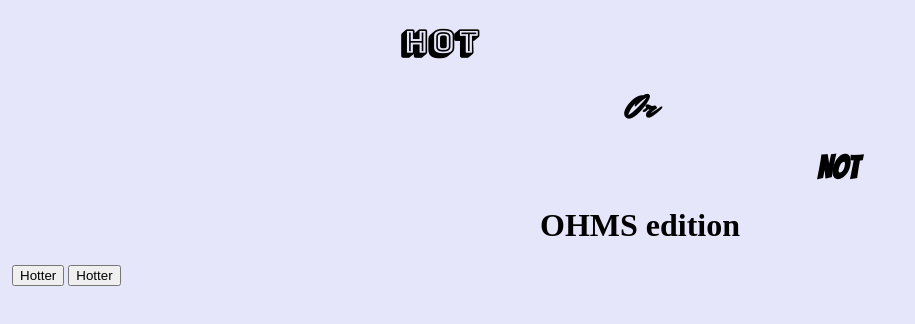
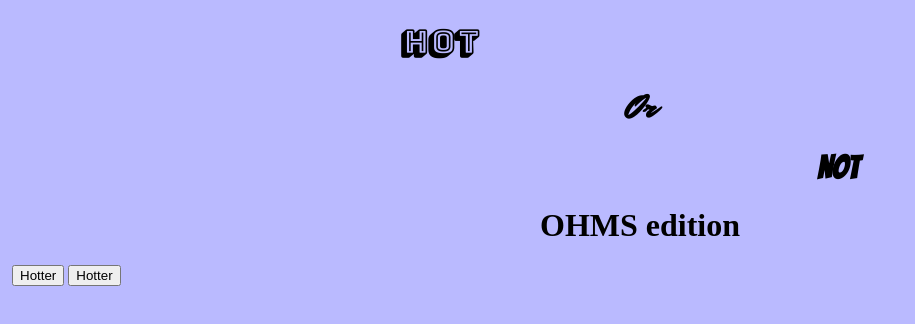
Before and after one commit to Sheaikah3284/HotOrNot, a plain HTML site: page index.html in a window 1280 px wide. Shown: the whole page, without its empty margins (0-915 px from the left). Drawn offline with Linux system fonts and the light colour scheme.

Commit message:
Background color change
From lavender to a darker purple

```diff
--- a/styles.css
+++ b/styles.css
@@ -6,7 +6,7 @@
 /*font-family: 'Bangers', cursive;*/
 
 body {
-    background-color: lavender;
+    background-color: rgba(163, 163, 255, 0.743);
 
 }
 
```
